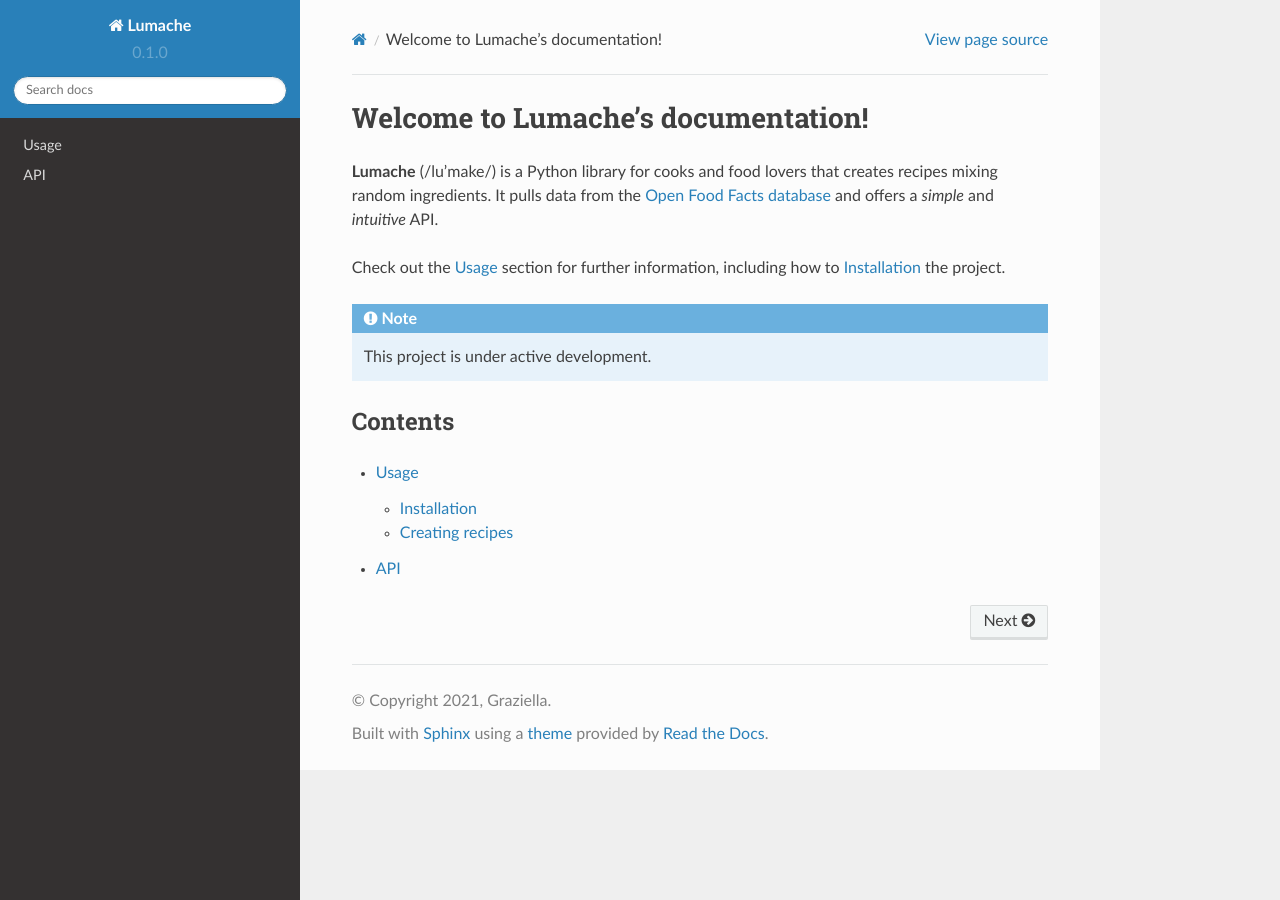
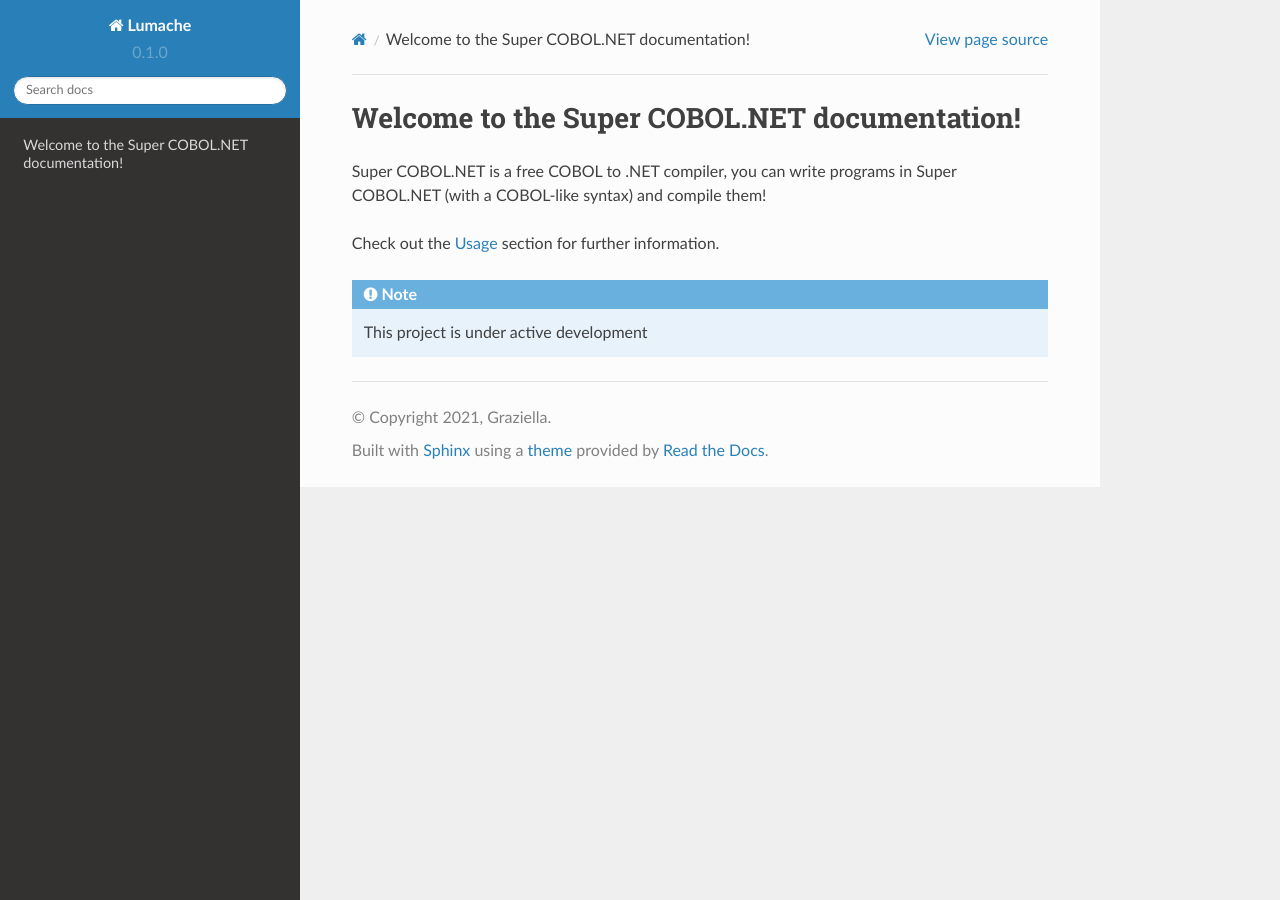
Before and after one commit to GoombaProgrammer/cobolnetdocs, a Sphinx documentation site: the page built from docs/source/index.rst, in a window 1280 px wide. Built offline with Sphinx 7.4.7 and the Read the Docs theme 2.0.0, drawn with Linux system fonts in a browser that asks for light colours.

Commit message:
Update index.rst

```diff
--- a/docs/source/index.rst
+++ b/docs/source/index.rst
@@ -1,22 +1,12 @@
-Welcome to Lumache's documentation!
-===================================
+Welcome to the Super COBOL.NET documentation!
+=============================================
 
-**Lumache** (/lu'make/) is a Python library for cooks and food lovers
-that creates recipes mixing random ingredients.
-It pulls data from the `Open Food Facts database <https://world.openfoodfacts.org/>`_
-and offers a *simple* and *intuitive* API.
+Super COBOL.NET is a free COBOL to .NET compiler,
+you can write programs in Super COBOL.NET (with a COBOL-like syntax)
+and compile them!
 
-Check out the :doc:`usage` section for further information, including
-how to :ref:`installation` the project.
+Check out the :doc:`usage` section for further information.
 
 .. note::
 
-   This project is under active development.
-
-Contents
---------
-
-.. toctree::
-
-   usage
-   api
+   This project is under active development
```
